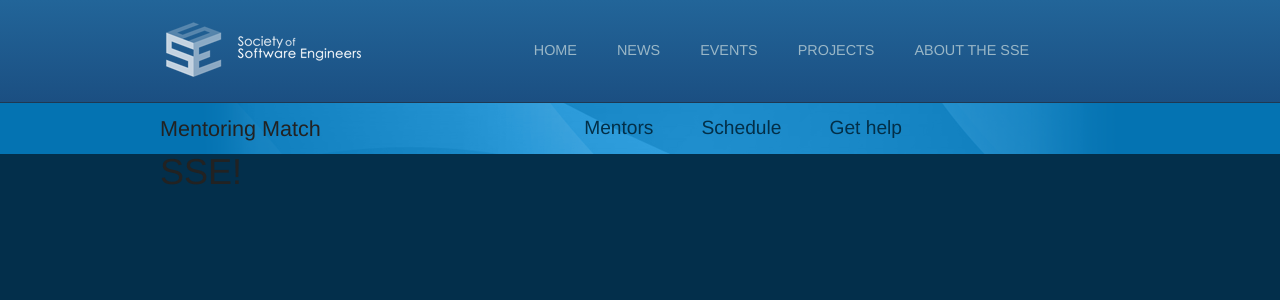
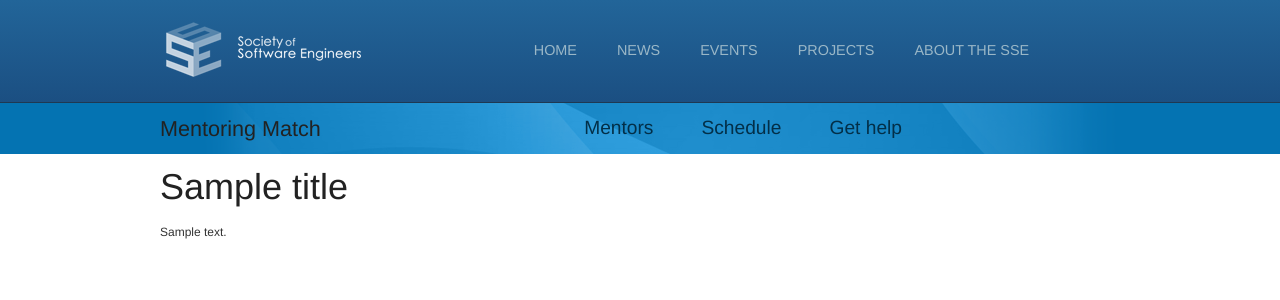
Before and after one commit to rit-sse/Mentoring-Match-App, a Django app: template mentoringmatch/mentoringmatch/templates/base.html in a window 1280 px wide. Shown: the top 300 px of the page. Run offline with Django 3.2, Linux system fonts and the light colour scheme; the template is opened without the code that fills it: most values are stand-ins (such as "Sample title", 1, 10 or a date in 2020); parts of the project's set-up code (start-up, migrations or seed data) failed here and were passed over.

Commit message:
Create base site template
For any other templates, extend this as the base template

```diff
--- a/mentoringmatch/mentoringmatch/static/sass/partials/_base.scss
+++ b/mentoringmatch/mentoringmatch/static/sass/partials/_base.scss
@@ -13,11 +13,15 @@ $top-gradient-blue: #226599;
 $bottom-gradient-blue: #1B4F82;
 $dark-blue: darken(#043e64, 5%);
 
+$base-font-size: 16px;
+$base-line-height: 24px;
+
 // Important modules
 @import "compass/css3";
 @import "compass/css3/images";
 @import "compass/typography/lists/horizontal-list";
 @import "compass/css3/transition";
+@import "compass/typography/vertical_rhythm";
 
 // Full width browser bars
 // http://css-tricks.com/full-browser-width-bars/
--- a/mentoringmatch/mentoringmatch/static/sass/screen.scss
+++ b/mentoringmatch/mentoringmatch/static/sass/screen.scss
@@ -20,6 +20,7 @@ body {
   @include blueprint-debug;
   @include blueprint-interaction;
   @include blueprint-grid;
+  @include establish-baseline;
   // Remove the scaffolding when you're ready to start doing visual design.
   // Or leave it in if you're happy with how blueprint looks out-of-the-box
 
@@ -37,7 +38,8 @@ html, body {
 }
 
 html {
-    background: $dark-blue;
+    background: white;
+    color: #222;
 }
 
 @mixin header-gradient(){
@@ -147,3 +149,7 @@ $main-nav-accent: #032F48;
         }
     }
 }
+
+.content {
+    padding-top: $blueprint-grid-margin * 1.5;
+}
--- a/mentoringmatch/mentoringmatch/static/stylesheets/screen.css
+++ b/mentoringmatch/mentoringmatch/static/stylesheets/screen.css
@@ -986,7 +986,16 @@ body .prepend-top {
 body .append-bottom {
   margin-bottom: 1.5em;
 }
-/* line 26, ../sass/screen.scss */
+/* line 61, ../../../../../.rvm/gems/ruby-1.9.3-p194/gems/compass-0.12.2/frameworks/compass/stylesheets/compass/typography/_vertical_rhythm.scss */
+body * html {
+  font-size: 100%;
+}
+/* line 64, ../../../../../.rvm/gems/ruby-1.9.3-p194/gems/compass-0.12.2/frameworks/compass/stylesheets/compass/typography/_vertical_rhythm.scss */
+body html {
+  font-size: 16px;
+  line-height: 1.5em;
+}
+/* line 27, ../sass/screen.scss */
 body .container {
   overflow: visible;
 }
@@ -1055,17 +1064,18 @@ form.bp textarea {
   height: 250px;
 }
 
-/* line 35, ../sass/screen.scss */
+/* line 36, ../sass/screen.scss */
 html, body {
   overflow-x: hidden;
 }
 
-/* line 39, ../sass/screen.scss */
+/* line 40, ../sass/screen.scss */
 html {
-  background: #032f4b;
+  background: white;
+  color: #222;
 }
 
-/* line 54, ../sass/screen.scss */
+/* line 56, ../sass/screen.scss */
 header {
   height: 103px;
   position: relative;
@@ -1077,7 +1087,7 @@ header {
   background-image: linear-gradient(to bottom, #226599, #1b4f82 102px, #222222 103px);
   background-color: #1b4f82;
 }
-/* line 26, ../sass/partials/_base.scss */
+/* line 30, ../sass/partials/_base.scss */
 header:before, header:after {
   content: "";
   position: absolute;
@@ -1085,15 +1095,15 @@ header:before, header:after {
   bottom: 0;
   width: 9999px;
 }
-/* line 33, ../sass/partials/_base.scss */
+/* line 37, ../sass/partials/_base.scss */
 header:before {
   right: 100%;
 }
-/* line 34, ../sass/partials/_base.scss */
+/* line 38, ../sass/partials/_base.scss */
 header:after {
   left: 100%;
 }
-/* line 58, ../sass/screen.scss */
+/* line 60, ../sass/screen.scss */
 header:before, header:after {
   background-image: -webkit-gradient(linear, 50% 0%, 50% 103, color-stop(0%, #226599), color-stop(99.029%, #1b4f82), color-stop(100%, #222222));
   background-image: -webkit-linear-gradient(top, #226599, #1b4f82 102px, #222222 103px);
@@ -1104,11 +1114,11 @@ header:before, header:after {
   background-color: #1b4f82;
 }
 
-/* line 63, ../sass/screen.scss */
+/* line 65, ../sass/screen.scss */
 .sse-nav {
   padding-top: 30px;
 }
-/* line 65, ../sass/screen.scss */
+/* line 67, ../sass/screen.scss */
 .sse-nav ul {
   margin: 0;
   padding: 0;
@@ -1139,12 +1149,12 @@ header:before, header:after {
 .sse-nav ul li.last {
   padding-right: 0;
 }
-/* line 68, ../sass/screen.scss */
+/* line 70, ../sass/screen.scss */
 .sse-nav ul li {
   padding-left: 10px;
   padding-right: 10px;
 }
-/* line 73, ../sass/screen.scss */
+/* line 75, ../sass/screen.scss */
 .sse-nav ul a, .sse-nav ul a:visited {
   margin: 10px;
   display: inline-block;
@@ -1157,7 +1167,7 @@ header:before, header:after {
   -o-transition: 300ms all;
   transition: 300ms all;
 }
-/* line 82, ../sass/screen.scss */
+/* line 84, ../sass/screen.scss */
 .sse-nav ul a:hover, .sse-nav ul a:visited:hover {
   color: white;
   text-shadow: 1px 1px 0 #333;
@@ -1167,12 +1177,12 @@ header:before, header:after {
   transition: 300ms all;
 }
 
-/* line 91, ../sass/screen.scss */
+/* line 93, ../sass/screen.scss */
 .logo {
   margin-top: 22px;
 }
 
-/* line 104, ../sass/screen.scss */
+/* line 106, ../sass/screen.scss */
 .main-nav {
   padding: 0.5em 0;
   height: 39px;
@@ -1181,7 +1191,7 @@ header:before, header:after {
   position: relative;
   background: url(/static/main-nav-bg.png) top center no-repeat #0473b2;
 }
-/* line 26, ../sass/partials/_base.scss */
+/* line 30, ../sass/partials/_base.scss */
 .main-nav:before, .main-nav:after {
   content: "";
   position: absolute;
@@ -1189,26 +1199,26 @@ header:before, header:after {
   bottom: 0;
   width: 9999px;
 }
-/* line 33, ../sass/partials/_base.scss */
+/* line 37, ../sass/partials/_base.scss */
 .main-nav:before {
   right: 100%;
 }
-/* line 34, ../sass/partials/_base.scss */
+/* line 38, ../sass/partials/_base.scss */
 .main-nav:after {
   left: 100%;
 }
-/* line 113, ../sass/screen.scss */
+/* line 115, ../sass/screen.scss */
 .main-nav:before, .main-nav:after {
   background: url(/static/main-nav-bg.png) top center no-repeat #0473b2;
 }
 
-/* line 118, ../sass/screen.scss */
+/* line 120, ../sass/screen.scss */
 .main-nav-title {
   line-height: 39px;
   font-size: 1.8em;
 }
 
-/* line 124, ../sass/screen.scss */
+/* line 126, ../sass/screen.scss */
 .main-nav-links {
   margin: 0;
   padding: 0;
@@ -1241,7 +1251,7 @@ header:before, header:after {
 .main-nav-links li.last {
   padding-right: 0;
 }
-/* line 129, ../sass/screen.scss */
+/* line 131, ../sass/screen.scss */
 .main-nav-links a {
   margin: 0 10px;
   padding: 5px 10px;
@@ -1259,11 +1269,11 @@ header:before, header:after {
   -o-transition: 300ms all;
   transition: 300ms all;
 }
-/* line 139, ../sass/screen.scss */
+/* line 141, ../sass/screen.scss */
 .main-nav-links a:visited {
   color: #032f48;
 }
-/* line 143, ../sass/screen.scss */
+/* line 145, ../sass/screen.scss */
 .main-nav-links a:hover {
   color: #0473b2;
   background-color: #032f48;
@@ -1272,3 +1282,8 @@ header:before, header:after {
   -o-transition: 300ms all;
   transition: 300ms all;
 }
+
+/* line 153, ../sass/screen.scss */
+.content {
+  padding-top: 15px;
+}
--- a/mentoringmatch/mentoringmatch/templates/base.html
+++ b/mentoringmatch/mentoringmatch/templates/base.html
@@ -6,9 +6,12 @@
     <title>{% block title %}{% endblock %}</title>
     <link rel="stylesheet" type="text/css" href="{% static 'stylesheets/screen.css' %}" media="screen, projection" />
     <link rel="stylesheet" type="text/css" href="{% static 'stylesheets/print.css' %}" media="print" />
+    {% block extrastyle %}{% endblock %}
+    {% block extrahead %}{% endblock %}
 </head>
 <body class="bp">
     <div class="container">
+
         <header>
             <div class="logo">
                 <img src="{% static 'logo.png' %}" alt="SSE Logo" width="201" height="55">
@@ -34,7 +37,13 @@
                 <li><a href="#">Get help</a></li>
             </ul>
         </nav>
-        <h1>SSE!</h1>
+
+        <div class="content">
+            {% block content_title %}{% if title %}<h1>{{ title }}</h1>{% endif %}{% endblock %}
+            {% block content %}
+            {{ content }}
+            {% endblock %}
+        </div>
 
     </div>
 </body>
```
